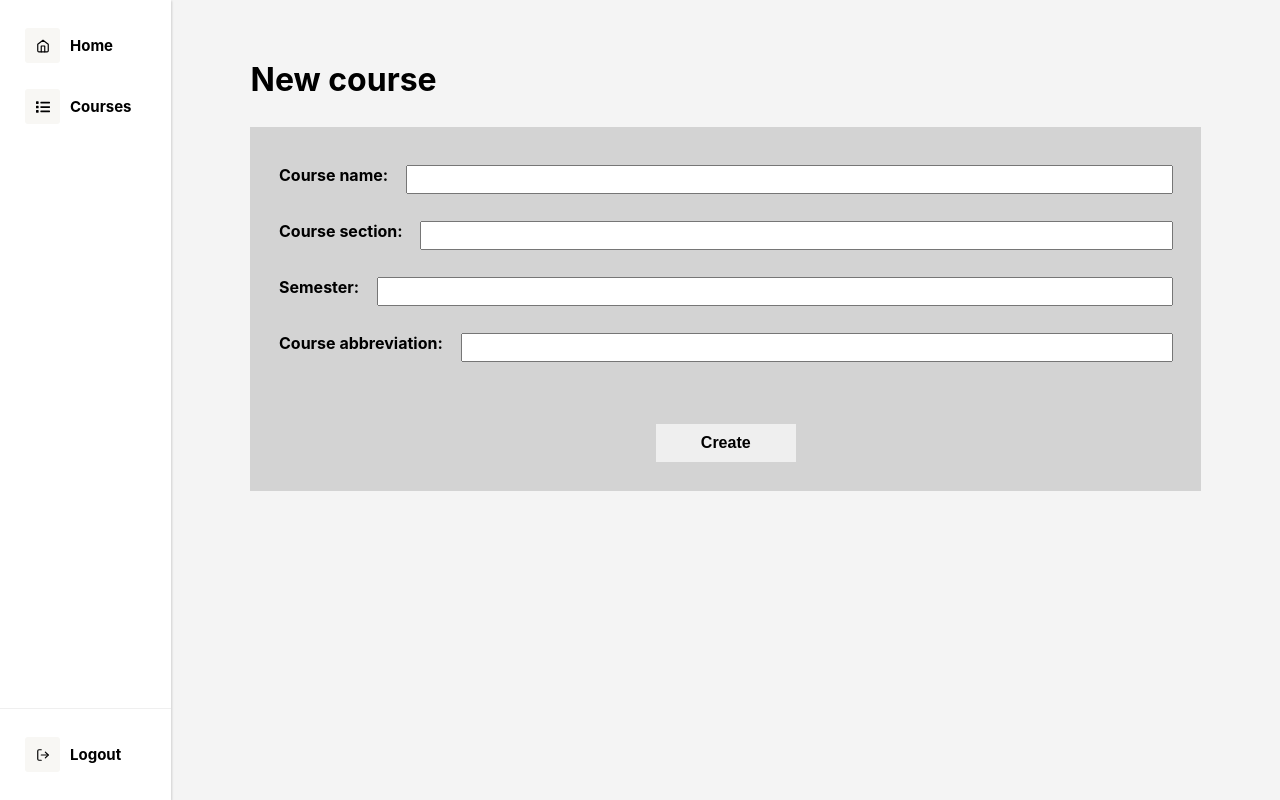
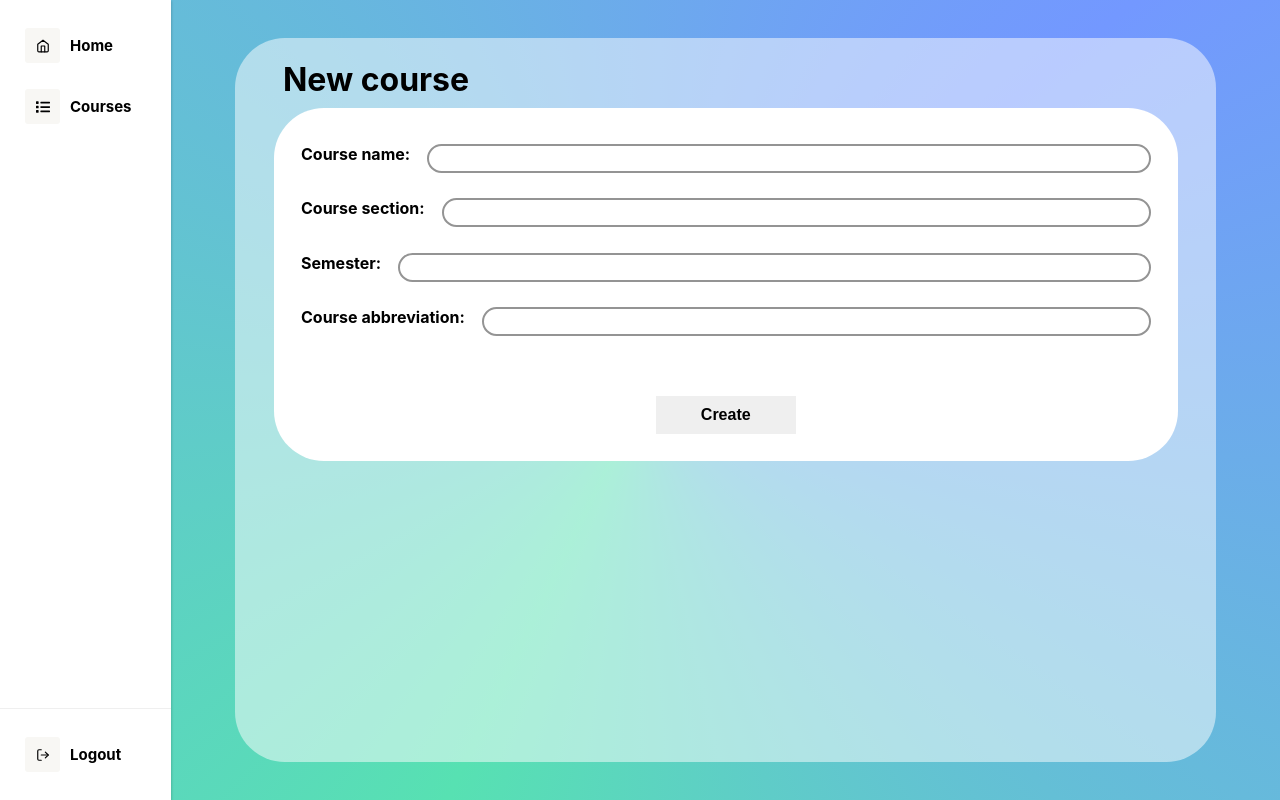
Before and after one commit to devstorm10/calib-peer-review, a React (Create React App) app in the folder frontend/src/main/frontend/: page /createCourse in a window 1280 px wide. Built offline with nearby package versions, Linux system fonts and the light colour scheme.

Commit message:
Updated editCourse CSS

```diff
--- a/frontend/src/main/frontend/src/pages/EditCoursePage.js
+++ b/frontend/src/main/frontend/src/pages/EditCoursePage.js
@@ -50,7 +50,7 @@ function EditCoursePage() {
         <div className={"parent"}>
             <SidebarComponent/>
             <div className="container">
-                <h1> Editing Course </h1>
+                <h1> Editing {courseName} </h1>
                 <form>
                     <div className="course-name">
                         <label> <b> Name of course: </b> </label>
@@ -77,7 +77,6 @@ function EditCoursePage() {
                         <input
                             type="number"
                             min="1"
-                            value="3"
                             name="teamSize"
                             required
                         />
@@ -87,7 +86,6 @@ function EditCoursePage() {
                         <button> Submit </button>
                         <a onClick={deleteCourse} target="_blank"> Delete course </a>
                     </div>
-
                 </form>
             </div>
         </div>
--- a/frontend/src/main/frontend/src/pages/styles/EditCourseStyle.css
+++ b/frontend/src/main/frontend/src/pages/styles/EditCourseStyle.css
@@ -2,20 +2,34 @@
     display: flex;
     flex-direction: row;
     overflow: auto;
+    background: conic-gradient(from 180deg at 50% 50%,
+     #7398FF -128.84deg,
+     #57E1B2 25.81deg,
+     #7398FF 231.16deg,
+     #57E1B2 385.81deg);
 }
 
 .container {
+    background-color: rgba(255, 255, 255, 0.5);
+    border-radius: 50px;
     margin-top: 3%;
-    padding-right: 15px;
-    padding-left: 15px;
+    margin-bottom: 3%;
+    padding-right: 3%;
+    padding-left: 3%;
     margin-right: 5%;
     margin-left: 5%;
     flex-grow: 1;
 }
 
+.container h1 {
+    margin-left: 1%;
+    margin-bottom: 1%;
+}
+
 form {
-    margin-top: 3%;
-    background-color: lightgray;
+    background-color: white;
+    border-radius: 50px;
+    margin-top: 1%;
     padding: 4% 3% 3% 3%;
 }
 
@@ -31,7 +45,10 @@ form {
 
 .course-name input {
     flex-grow: 1;
-    padding: 5px 0 5px 0;
+    padding: 5px 5px 5px 5px;
+    border: 2px solid #949494;
+    box-sizing: border-box;
+    border-radius: 50px;
 }
 
 .course-csv {
@@ -45,6 +62,8 @@ form {
 }
 
 .course-csv input[type=file]::file-selector-button {
+    background: #9CF0D3;
+    border-radius: 50px;
     padding: 10px 45px 10px 45px;
     border: none;
     font-size: medium;
@@ -65,7 +84,6 @@ form {
     display: flex;
     justify-content: center;
     margin-top: 7%;
-
     margin-left: 30%;
     padding: 10px 45px 10px 45px;
     border: none;
@@ -73,13 +91,14 @@ form {
     font-weight: bold;
 }
 
-/*editCourseButton {*/
-/*    margin-left: 40%;*/
-/*    padding: 10px 45px 10px 45px;*/
-/*    border: none;*/
-/*    font-size: medium;*/
-/*    font-weight: bold;*/
-/*}*/
+.editCourseButton button {
+    background: #9CF0D3;
+    border-radius: 50px;
+    padding: 10px 45px 10px 45px;
+    border: none;
+    font-size: medium;
+    font-weight: bold;
+}
 
 .editCourseButton a {
     margin-left: 30%;
```
